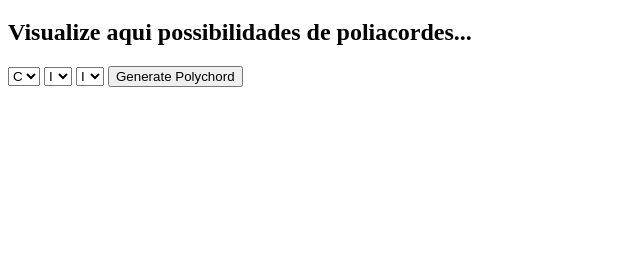
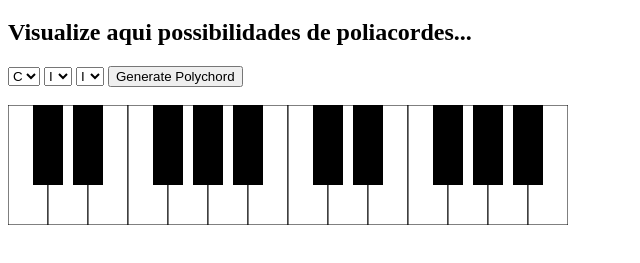
Before and after one commit to kelsbor/Polychordnation, a plain HTML site: page index.html in a window 1280 px wide. Shown: the part 61-324 px from the top of the page, without its empty margins (0-640 px from the left). Drawn offline with Linux system fonts and the light colour scheme.

Commit message:
Creting Keyboard in html with svg

```diff
--- a/index.html
+++ b/index.html
@@ -35,6 +35,41 @@
           </select>
 
           <button onclick="generateChord()">Generate Polychord</button>
+          <br>
+          <br>
+          <svg width="560" height="120" xmlns="http://www.w3.org/2000/svg">
+            <!-- White keys -->
+            <rect id="C" x="0" y="0" width="40" height="120" fill="white" stroke="black" />
+            <rect id="D" x="40" y="0" width="40" height="120" fill="white" stroke="black" />
+            <rect id="E" x="80" y="0" width="40" height="120" fill="white" stroke="black" />
+            <rect id="F" x="120" y="0" width="40" height="120" fill="white" stroke="black" />
+            <rect id="G" x="160" y="0" width="40" height="120" fill="white" stroke="black" />
+            <rect id="A" x="200" y="0" width="40" height="120" fill="white" stroke="black" />
+            <rect id="B" x="240" y="0" width="40" height="120" fill="white" stroke="black" />
+
+            <!-- Black keys -->
+            <rect id="Csharp" x="25" y="0" width="30" height="80" fill="black" />
+            <rect id="Dsharp" x="65" y="0" width="30" height="80" fill="black" />
+            <rect id="Fsharp" x="145" y="0" width="30" height="80" fill="black" />
+            <rect id="Gsharp" x="185" y="0" width="30" height="80" fill="black" />
+            <rect id="Asharp" x="225" y="0" width="30" height="80" fill="black" />
+
+            <!-- White keys 2 -->
+            <rect id="C2" x="280" y="0" width="40" height="120" fill="white" stroke="black" />
+            <rect id="D2" x="320" y="0" width="40" height="120" fill="white" stroke="black" />
+            <rect id="E2" x="360" y="0" width="40" height="120" fill="white" stroke="black" />
+            <rect id="F2" x="400" y="0" width="40" height="120" fill="white" stroke="black" />
+            <rect id="G2" x="440" y="0" width="40" height="120" fill="white" stroke="black" />
+            <rect id="A2" x="480" y="0" width="40" height="120" fill="white" stroke="black" />
+            <rect id="B2" x="520" y="0" width="40" height="120" fill="white" stroke="black" />
+
+            <!-- Black keys 2 -->
+            <rect id="Csharp2" x="305" y="0" width="30" height="80" fill="black" />
+            <rect id="Dsharp2" x="345" y="0" width="30" height="80" fill="black" />
+            <rect id="Fsharp2" x="425" y="0" width="30" height="80" fill="black" />
+            <rect id="Gsharp2" x="465" y="0" width="30" height="80" fill="black" />
+            <rect id="Asharp2" x="505" y="0" width="30" height="80" fill="black" />
+          </svg>
 
           <script src="main.js"></script>
     </body>
```
